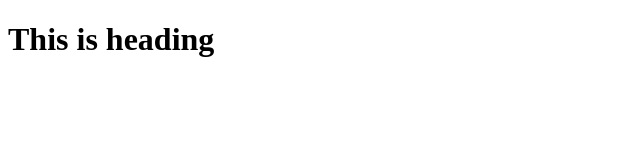
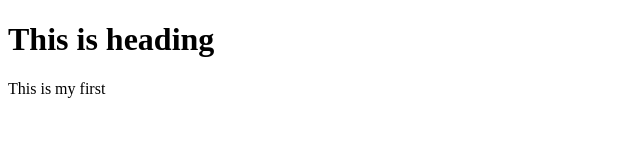
Before and after one commit to Someshwar32/LocalRepo1, a plain HTML site: page index.html in a window 1280 px wide. Shown: the whole page, without its empty margins (0-640 px from the left). Drawn offline with Linux system fonts and the light colour scheme.

Commit message:
Paragraph added

```diff
--- a/index.html
+++ b/index.html
@@ -7,5 +7,6 @@
 </head>
 <body>
     <h1>This is heading</h1>
+    <p>This is my first</p>
 </body>
 </html>
```
